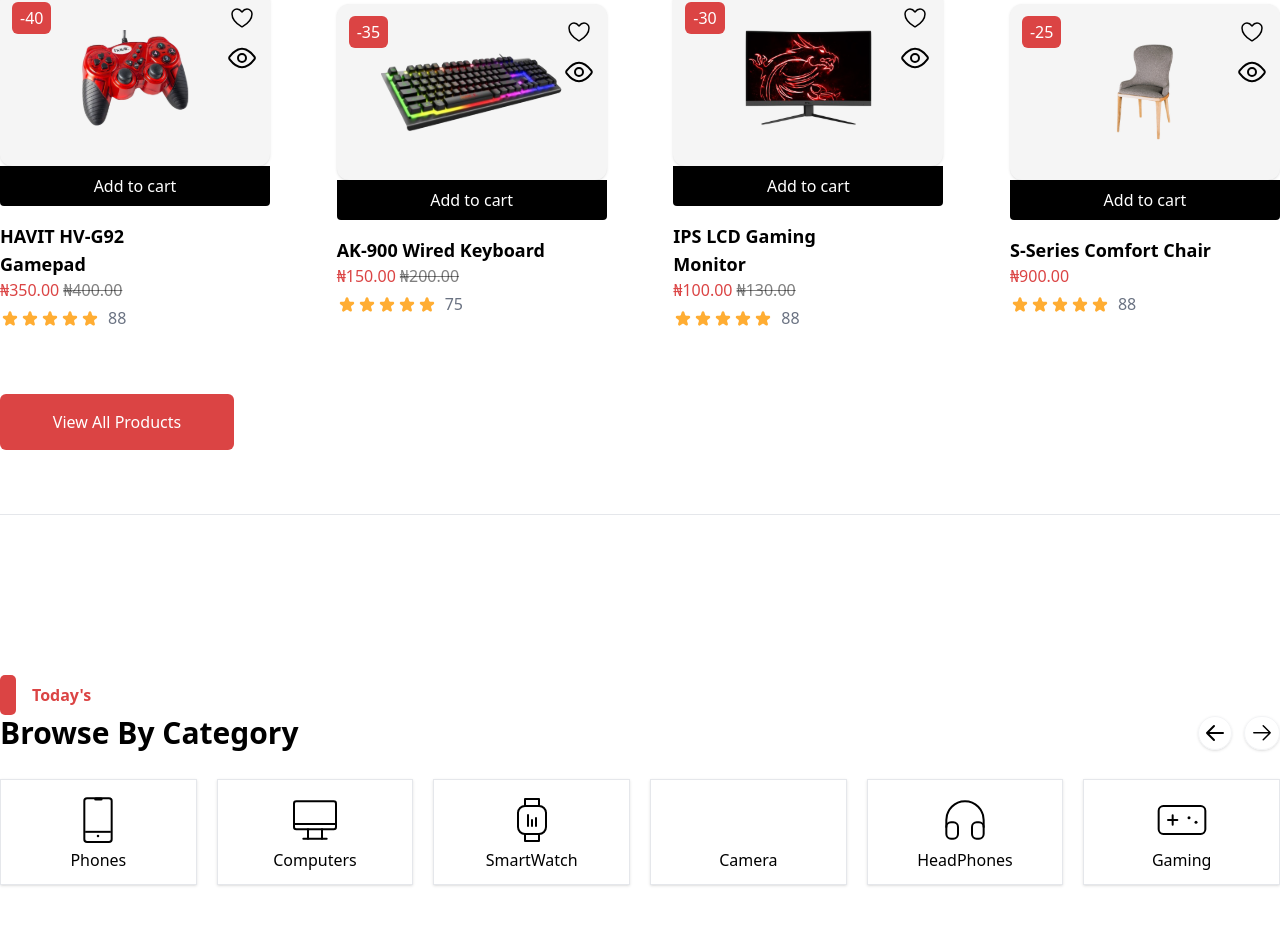
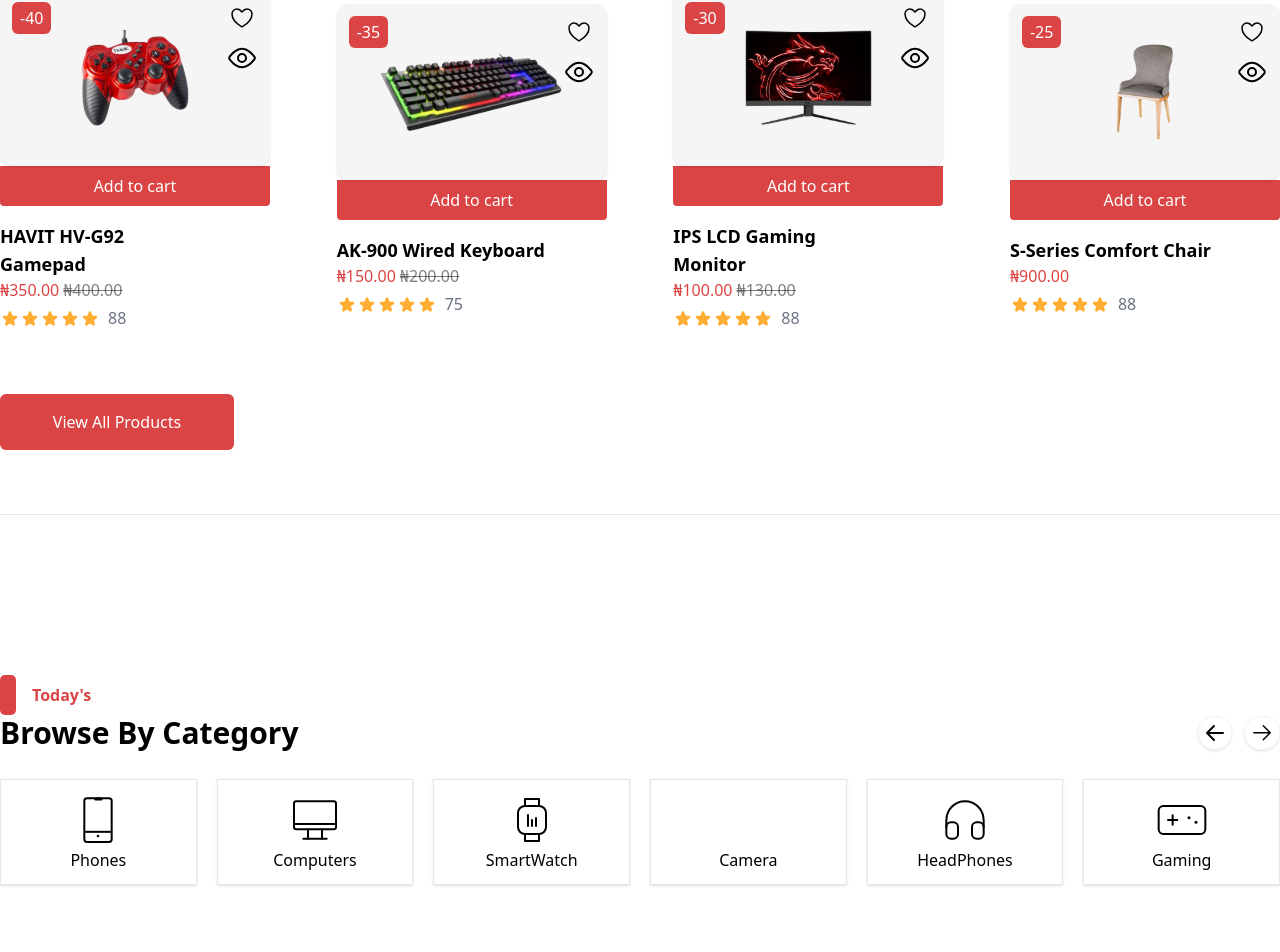
Before and after one commit to irorerejuliet/Exclusive-project, a React (Vite) app: page / in a window 1280 px wide. Shown: the part 967-1919 px from the top of the page. Built offline with nearby package versions, Linux system fonts and the light colour scheme; no server answers.

Commit message:
Added a button to the flash sales

```diff
--- a/src/Components/Products/FlashSales.tsx
+++ b/src/Components/Products/FlashSales.tsx
@@ -6,8 +6,8 @@
   return (
     <div className="my-40">
       <div className="flex gap-4 items-center">
-        <div className="bg-[#DB4444] w-4 h-10 rounded-[5px]"></div>
-        <p className="text-[#DB4444] text-base font-semibold">Today's</p>
+        <div className="bg-primary w-4 h-10 rounded-[5px]"></div>
+        <p className="text-primary text-base font-semibold">Today's</p>
       </div>
       <SalesTime />
       <div className="flex-row md:flex justify-between items-center gap-10 space-y-10 md:space-y-0 md:px-0 px-10">
@@ -40,14 +40,9 @@
                   </Link>
                 </div>
               </div>
-              <button className="text-white bg-black w-[270px] py-2 rounded-t-none rounded-b-sm">
-                Add to cart{" "}
+              <button className="text-white bg-primary hover:bg-black w-[270px] py-2 rounded-t-none rounded-b-sm transform transition-transform duration-300 hover:scale-105">
+                Add to cart
               </button>
-              {/* {id === 2 && (
-                <button className="text-white bg-black w-[270px] py-2 rounded-t-none rounded-b-sm">
-                  Add to cart{" "}
-                </button>
-              )} */}
               {/* Product info below card */}
               <div className="mt-4 w-[210px]">
                 <p className="font-semibold text-lg">{description}</p>
@@ -72,7 +67,7 @@
           )
         )}
       </div>
-      <button className="text-white bg-[#DB4444] text-base font-medium px-10 py-4 rounded-md my-16 w-[234px] md:mx-0 mx-10">
+      <button className="text-white bg-secondary text-base font-medium px-10 py-4 rounded-md my-16 w-[234px] md:mx-0 mx-10">
         View All Products
       </button>
       <div className="w-full border-t border-gray-200"></div>
```
